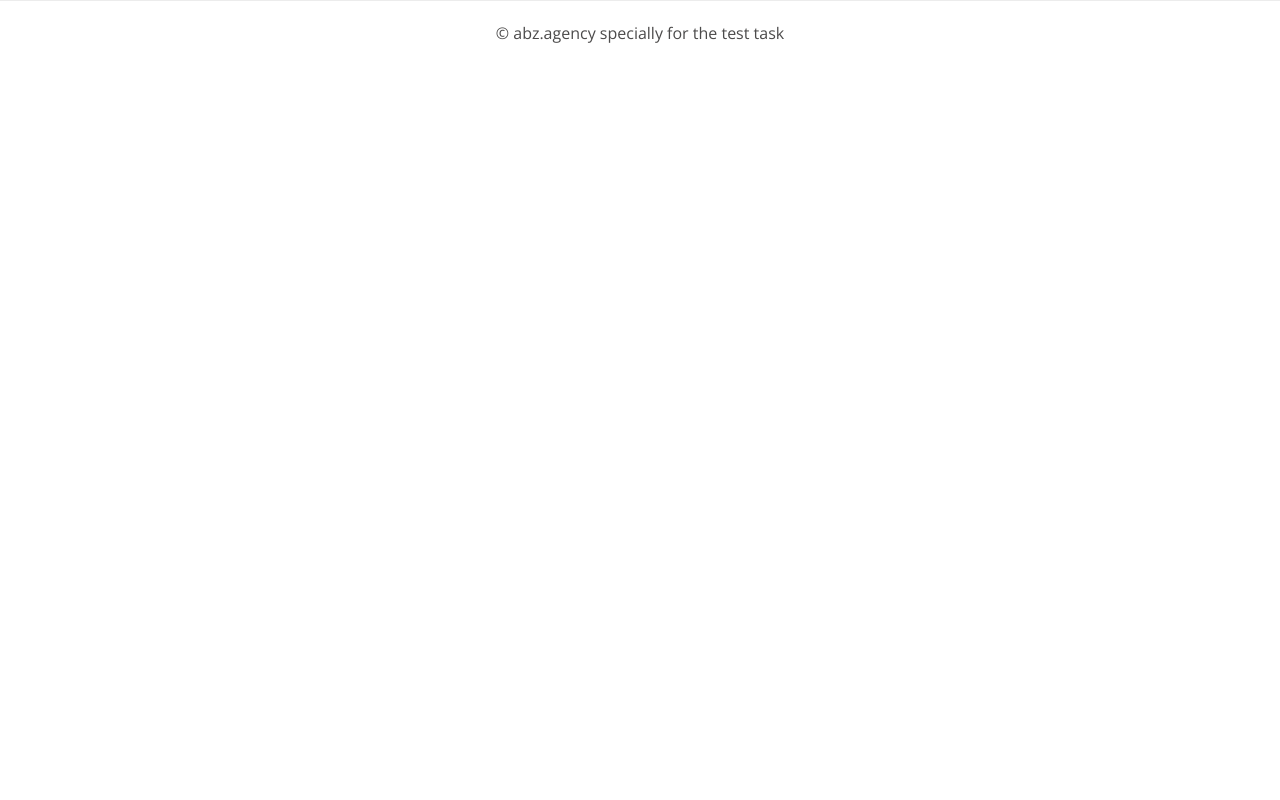
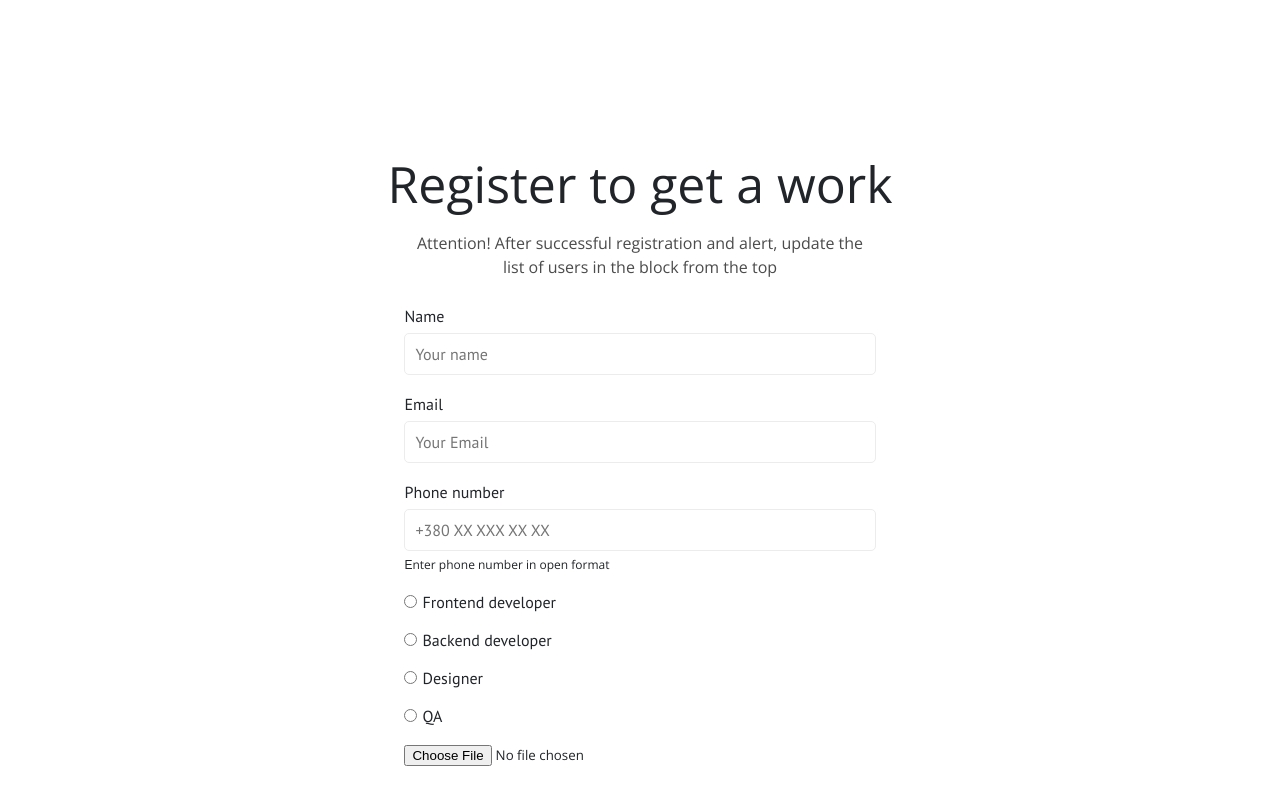
Before and after one commit to squuze5/abz.agency, a React (Create React App) app: page / in a window 1280 px wide. Shown: the top 800 px of the page. Built offline with nearby package versions, Linux system fonts and the light colour scheme.

Commit message:
Create form section

```diff
--- a/src/App.js
+++ b/src/App.js
@@ -1,9 +1,11 @@
 import React from 'react';
 import Footer from './components/Footer/Footer';
+import Form from './components/Form/Form';
 
 function App() {
   return (
     <div className="App">
+      <Form />
       <Footer />
     </div>
   );
--- a/src/components/Form/Form.jsx
+++ b/src/components/Form/Form.jsx
@@ -0,0 +1,78 @@
+import React from 'react';
+
+import './Form.scss';
+
+const Form = () => {
+    return (
+        <div className="form section">
+            <div className="container">
+                <div className="section__header">
+                    <div className="section__header-title">
+                        <h2>Register to get a work</h2>
+                    </div>
+                    <div className="section__header-subtitle">
+                        <h5>
+                            Attention! After successful registration and alert,
+                            update the list of users in the block from the top
+                        </h5>
+                    </div>
+                </div>
+
+                <div className="form__content">
+                    <form action="post">
+                        <div className="form__item">
+                            <label htmlFor="name">Name</label>
+                            <input type="text" id="name" placeholder="Your name" />
+                        </div>
+
+                        <div className="form__item">
+                            <label htmlFor="email">Email</label>
+                            <input type="text" id="email" placeholder="Your Email" />
+                        </div>
+
+                        <div className="form__item">
+                            <label htmlFor="phone">Phone number</label>
+                            <input type="text" id="phone" placeholder="+380 XX XXX XX XX" />
+                            <span>Еnter phone number in open format</span>
+                        </div>
+
+                        <div className="form__item-radio">
+                            <div className="item__radio">
+                                <input type="radio" name="position" value="Frontend developer" id="frontend" />
+                                <label for="frontend">Frontend developer</label>
+                            </div>
+
+                            <div className="item__radio">
+                                <input type="radio" name="position" value="Backend developer" id="backend" />
+                                <label for="backend">Backend developer</label>
+                            </div>
+
+                            <div className="item__radio">
+                                <input type="radio" name="position" value="Designer" id="designer" />
+                                <label for="designer">Designer</label>
+                            </div>
+
+                            <div className="item__radio">
+                                <input type="radio" name="position" value="QA" id="qa" />
+                                <label for="qa">QA</label>
+                            </div>
+                        </div>
+
+                        <div className="form__item-file">
+                            <label className="file">
+                                <input type="file" id="file" aria-label="File browser example"/>
+                                <span class="file-custom"></span>
+                            </label>
+                        </div>
+
+                        <div className="submit-button">
+                            <button>Sing up now</button>
+                        </div>
+                    </form>
+                </div>
+            </div>
+        </div>
+    )
+}
+
+export default Form;
--- a/src/components/Form/Form.scss
+++ b/src/components/Form/Form.scss
@@ -0,0 +1,71 @@
+.form__content {
+  form {
+    margin: 10px 27% 0;
+    .form__item {
+      display: flex;
+      flex-direction: column;
+      margin-bottom: 15px;
+
+      label {
+        font-size: 16px;
+        line-height: 28px;
+        color: #212529;
+        font-weight: 400;
+        margin-bottom: 3px;
+        font-family: 'PT Sans', sans-serif;
+      }
+
+      input {
+        padding: 6px 10px;
+        border-radius: 5px;
+        border: 1px solid #ececec;
+        font-size: 16px;
+        line-height: 28px;
+        color: #b2b9c0;
+        font-weight: 400;
+        font-family: 'PT Sans', sans-serif;
+      }
+
+      span {
+        font-size: 12px;
+        color: #212529;
+        font-weight: 400;
+        margin-top: 5px;
+      }
+    }
+
+    .form__item-radio {
+      display: flex;
+      flex-direction: column;
+
+      .item__radio {
+        margin-bottom: 10px;
+
+        input {
+          margin-right: 5px;
+          font-family: 'PT Sans', sans-serif;
+        }
+
+        label {
+          font-size: 16px;
+          line-height: 28px;
+          color: #212529;
+          font-weight: 400;
+          font-family: 'PT Sans', sans-serif;
+        }
+      }
+    }
+
+    .form__item-file {
+      display: flex;
+      flex-direction: column;
+
+      label {
+        font-size: 16px;
+        line-height: 28px;
+        color: #212529;
+        font-weight: 400;
+      }
+    }
+  }
+}
--- a/src/index.scss
+++ b/src/index.scss
@@ -1,7 +1,62 @@
 @import url('https://fonts.googleapis.com/css2?family=Open+Sans&display=swap');
+@import url('https://fonts.googleapis.com/css2?family=PT+Sans&display=swap');
 
 * {
   margin: 0;
   padding: 0;
   font-family: 'Open Sans', sans-serif;
 }
+
+.container {
+  max-width: 1024px;
+  margin: auto;
+}
+
+.section {
+  margin: 150px 0;
+}
+
+.section__header {
+  .section__header-title {
+    h2 {
+      font-size: 50px;
+      color: #212529;
+      font-weight: 400;
+      font-family: 'Open Sans';
+      text-align: center;
+    }
+  }
+
+  .section__header-subtitle {
+    h5 {
+      font-size: 16px;
+      line-height: 24px;
+      color: #4c4b4b;
+      font-weight: 400;
+      font-family: 'Open Sans';
+      text-align: center;
+      padding: 13px 28%;
+    }
+  }
+}
+
+.submit-button {
+  text-align: center;
+
+  button {
+    font-size: 16px;
+    color: #fefefe;
+    background-color: #ef5b4c;
+    font-weight: 600;
+    padding: 10px 58px;
+    cursor: pointer;
+    border: none;
+    transition: 0.5s;
+    border-radius: 5px;
+    margin-top: 40px;
+  }
+
+  button:hover {
+    background-color: #d24335;
+  }
+}
```
